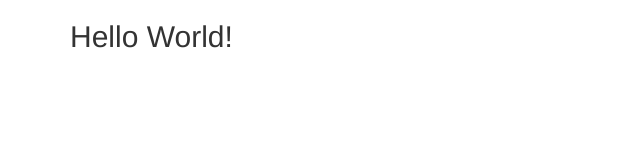
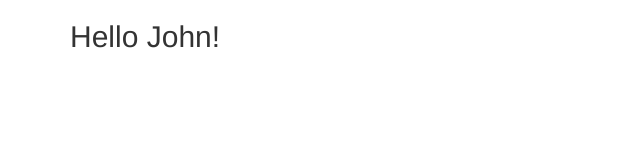
Before and after one commit to joonsubtalk/Angular, a plain HTML site: page DataBinding/Interpolation/index.html in a window 1280 px wide. Shown: the full height of the page, 0-640 px from the left. Drawn offline with nearby package versions, Linux system fonts and the light colour scheme.

Commit message:
Look 'ma I'm Interpolating!

```diff
--- a/DataBinding/Interpolation/app.js
+++ b/DataBinding/Interpolation/app.js
@@ -2,4 +2,6 @@ var myApp = angular.module('myApp', []);
 
 myApp.controller('mainController', ['$scope', function($scope){
 
+    $scope.name = 'John';
+
 }]);
--- a/DataBinding/Interpolation/index.html
+++ b/DataBinding/Interpolation/index.html
@@ -29,7 +29,7 @@
 
     <div class="container">
         <div ng-controller="mainController">
-            <h2>Hello World!</h2>
+            <h2>Hello {{ name }}!</h2>
         </div>
     </div>
 
```
